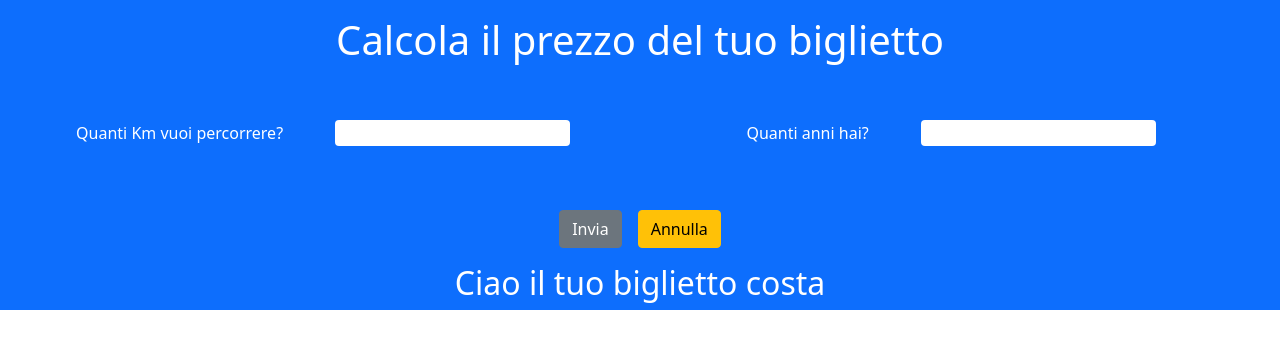
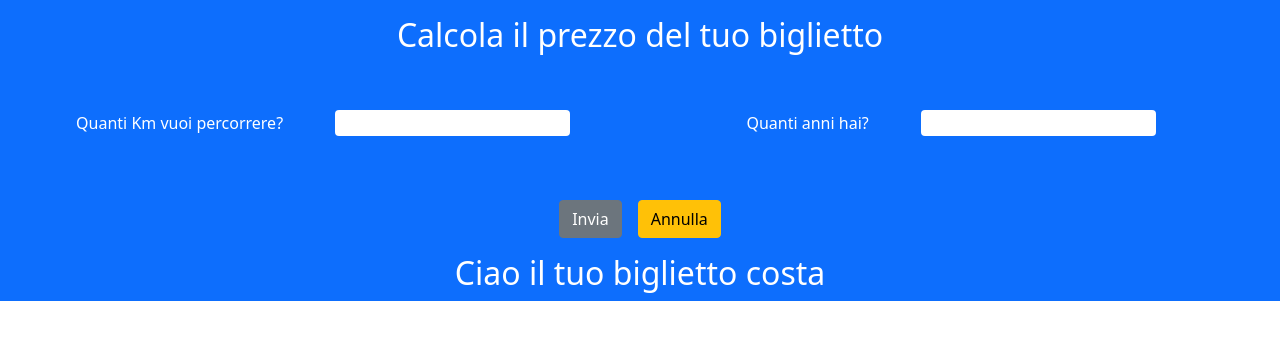
Before and after one commit to gregluca/js-biglietto-treno-form, a plain HTML site: page index.html in a window 1280 px wide. Drawn offline with nearby package versions, Linux system fonts and the light colour scheme.

Commit message:
Refactoring: hidden

```diff
--- a/index.html
+++ b/index.html
@@ -13,7 +13,7 @@
         <header>
             <div class="row">
                 <div class="col text-center text-white pt-3">
-                    <h1>Calcola il prezzo del tuo biglietto</h1>
+                    <h2>Calcola il prezzo del tuo biglietto</h2>
                 </div>
             </div>
         </header>
```
